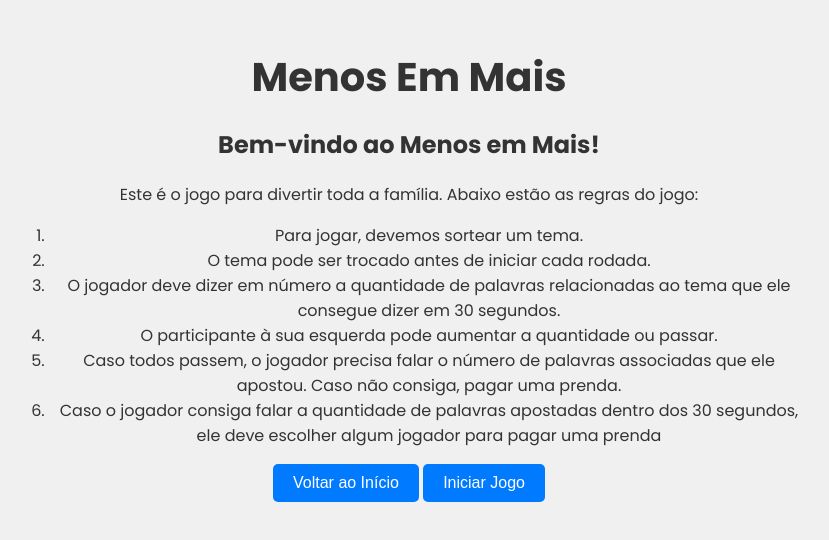
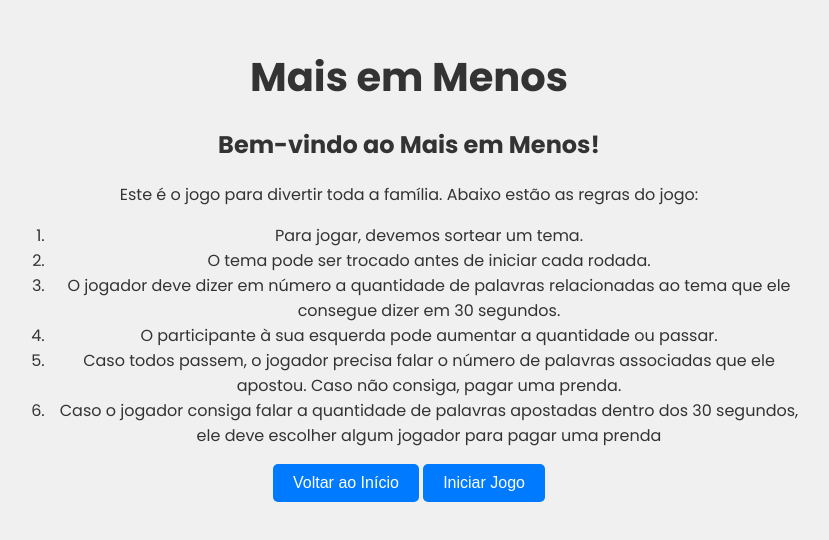
Before and after one commit to lucaasaragao/MaisEmMenos, a plain HTML site: page regras.html in a window 1280 px wide. Shown: the whole page, without its empty margins (231-1060 px from the left). Drawn offline with Linux system fonts and the light colour scheme.

Commit message:
Update regras.html

```diff
--- a/regras.html
+++ b/regras.html
@@ -11,9 +11,9 @@
 </head>
 <body>
     <div class="container">
-        <h1>Menos Em Mais</h1>
+        <h1>Mais em Menos</h1>
         <div class="rules">
-            <h2>Bem-vindo ao Menos em Mais!</h2>
+            <h2>Bem-vindo ao Mais em Menos!</h2>
             <p>Este é o jogo para divertir toda a família. Abaixo estão as regras do jogo:</p>
             <ol>
                 <li>Para jogar, devemos sortear um tema.</li>
```
